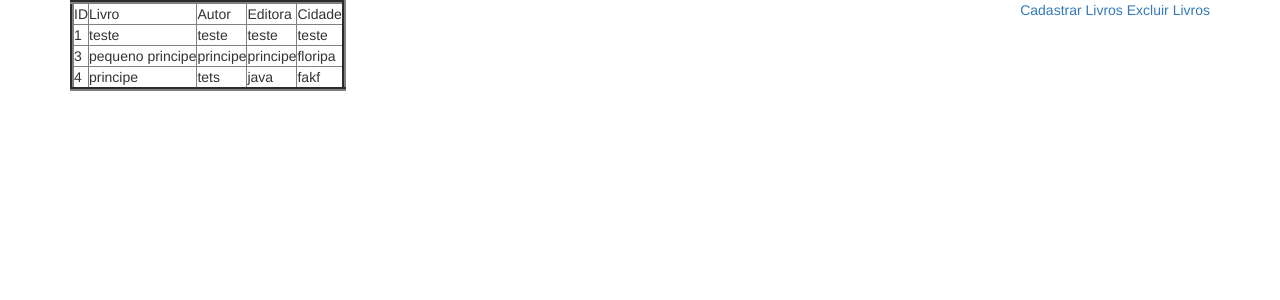
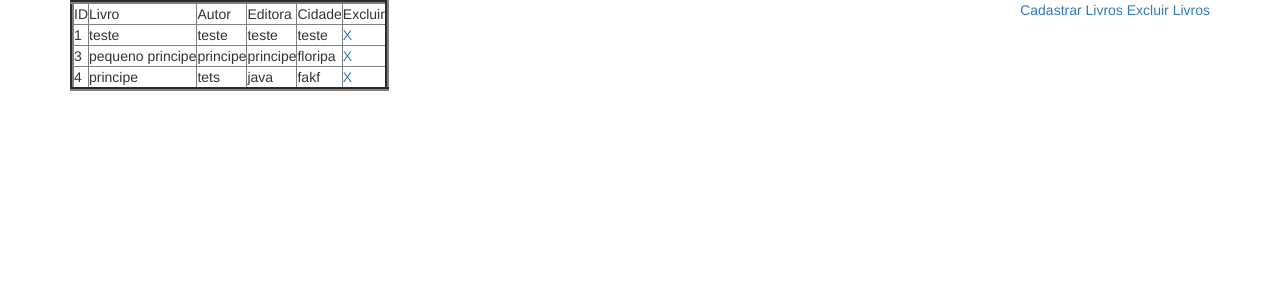
Before and after one commit to ThuBitencourtt/MVC, a Flask app: page / in a window 1280 px wide. Shown: the part 97-397 px from the top of the page. Run offline with Flask 2, Linux system fonts and the light colour scheme; data comes from the database, SQL or seed files in the repository; both versions use the stored data as it was after the commit; some libraries are stand-ins or nearby versions.

Commit message:
excluir livro

```diff
--- a/app/controllers/default.py
+++ b/app/controllers/default.py
@@ -64,6 +64,16 @@ def lista():
 	livro = Livro.query.all()
 	return render_template("lista.html", livro=livro)
 
+@app.route("/excluir/<int:id>")
+def excluir(id):
+	livro = Livro.query.filter_by(id=id).first()
+
+	db.session.delete(livro)
+	db.session.commit()
+
+	livro = Livro.query.all()
+	return render_template("lista.html", livro=livro)
+
 
 @app.route("/cadastro_livro", methods=["GET", "POST"])
 def cadastrar_livros():
--- a/app/templates/base.html
+++ b/app/templates/base.html
@@ -10,7 +10,7 @@
     <meta name="author" content="">
     <link rel="icon" href="../../favicon.ico">
 
-    <title>Toilter</title>
+    <title>Livros</title>
 
     <!-- Bootstrap core CSS -->
     <link href="{{ url_for('static',
--- a/app/templates/cadastro.html
+++ b/app/templates/cadastro.html
@@ -25,6 +25,7 @@
             {{ form.email(class="form-control") }}
 
     </div>
+
     <button type="cadastrar" class="btn btn-defauld">Cadastrar</button>
 
 </form>
--- a/app/templates/lista.html
+++ b/app/templates/lista.html
@@ -22,6 +22,7 @@
                 <td>Autor</td>
                 <td>Editora</td>
                 <td>Cidade</td>
+                <td>Excluir</td>
             </tr>
             {% for livro in livro %}
             <tr>
@@ -30,6 +31,7 @@
                 <td>{{ livro.autor }}</td>
                 <td>{{ livro.editora }}</td>
                 <td>{{ livro.cidade }}</td>
+                <td><a href="/excluir/{{ livro.id }}">X</a></td>
             </tr>
             {% endfor %}
         </table>
--- a/app/templates/login.html
+++ b/app/templates/login.html
@@ -30,7 +30,8 @@
         </label>
     </div>
     <button type="submit" class="btn btn-defauld">Submit</button>
-    <button type="Cadastro" class="btn btn-defauld">Cadastro</button>
+    <a href="{{ url_for('cadastro') }}">Cadastrar</a>
+
 
 </form>
 </div>
```
Also changed, not shown: storage.db.
